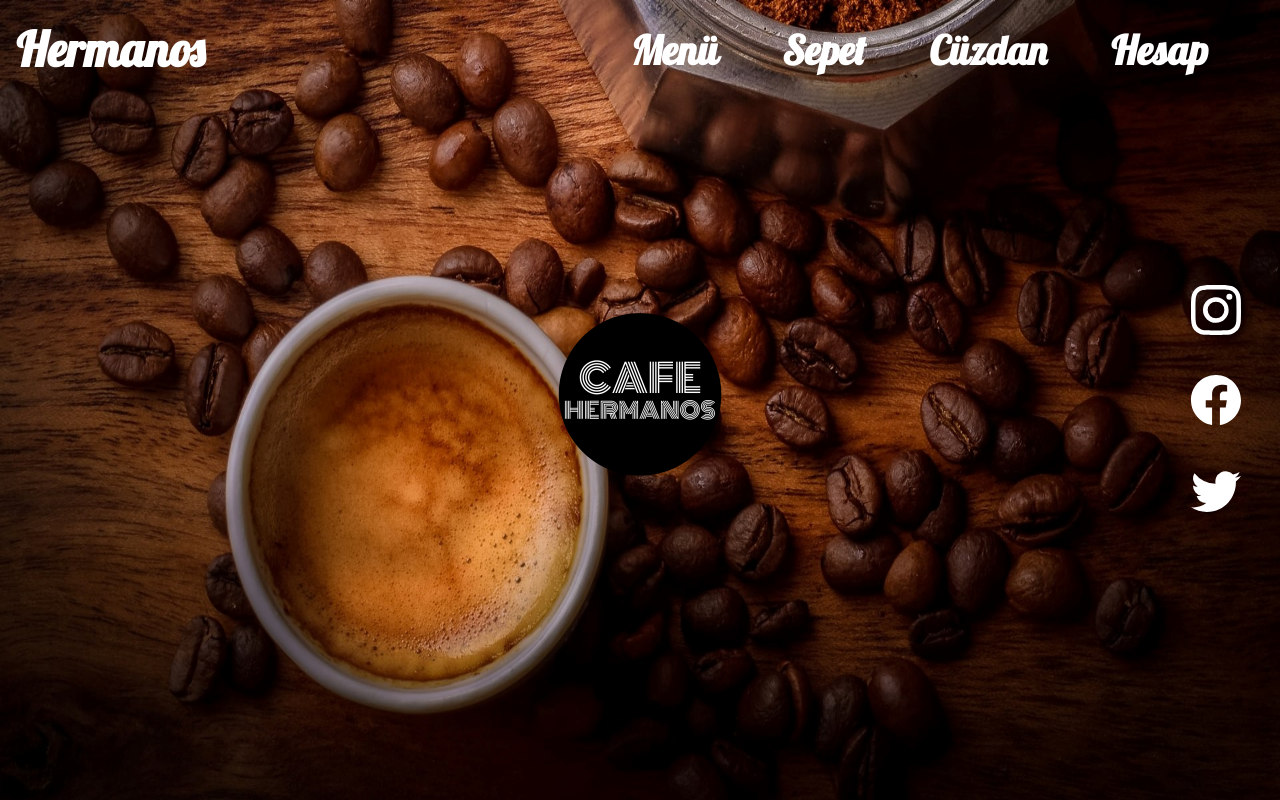
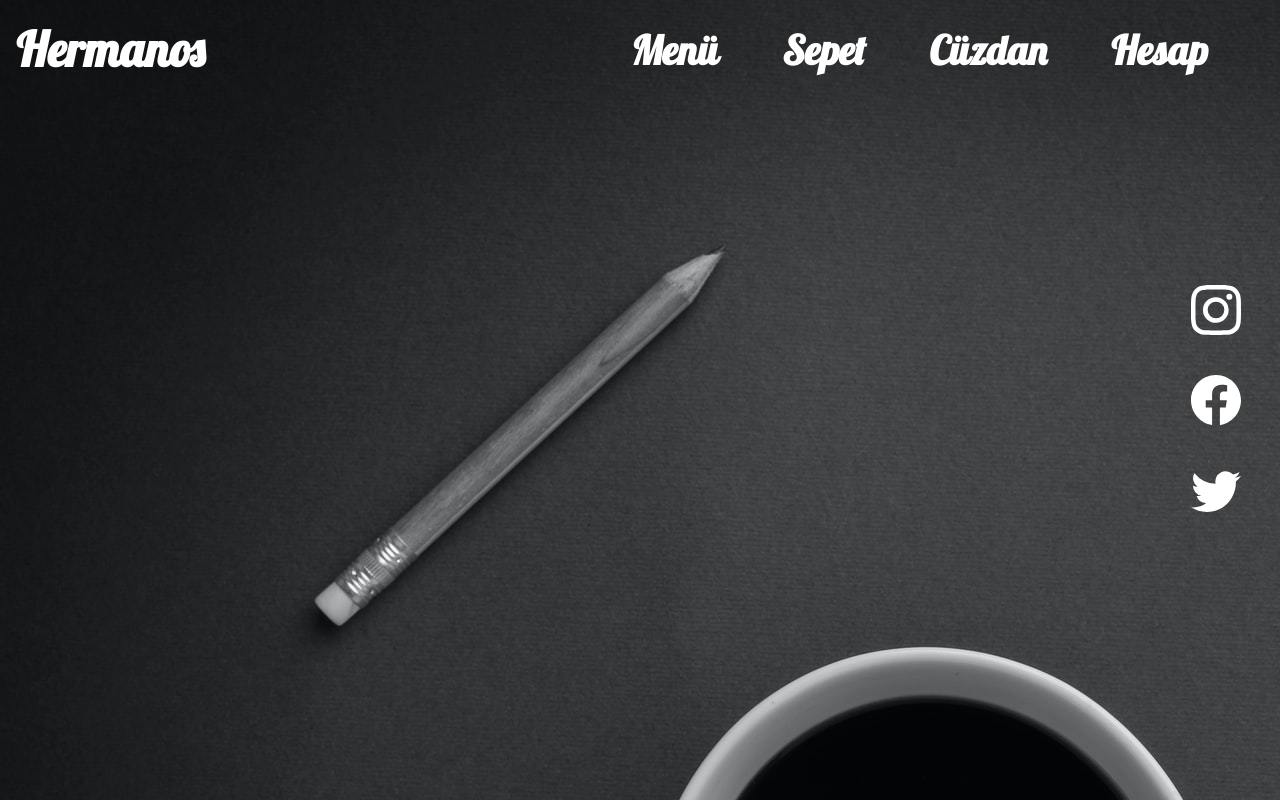
Before and after one commit to Ahmet-Kirmizi/Hermanos, a Nuxt app: page /main in a window 1280 px wide. Built offline with nearby package versions, Linux system fonts and the light colour scheme.

Commit message:
z index fixed new pic added

```diff
--- a/components/backgroundImg.vue
+++ b/components/backgroundImg.vue
@@ -1,6 +1,6 @@
 <template>
     <div>
-      <img src="../assets/images/bg-image4.jpg" alt="" class="backgroundImg">
+      <img src="../assets/images/coffe-new.jpg" alt="" class="backgroundImg">
     </div>
 </template>
 <script>
@@ -13,8 +13,7 @@ export default {
 <style scoped>
     .backgroundImg{
         position: fixed;
-        width : 100%;
-        height : 100%;
+
 
     }
 </style>
--- a/pages/main.vue
+++ b/pages/main.vue
@@ -2,11 +2,7 @@
   <div>
     <background-img/>
     <navbar-top/>
-    <img
-      class="main-logo"
-      src="@/assets/images/logo.png"
-      alt="Hermanos Coffe"
-    />
+
     <div class="social-icons">
     <svg
       xmlns="http://www.w3.org/2000/svg"
```
Also changed, not shown: assets/images/coffe-new.jpg (added).
